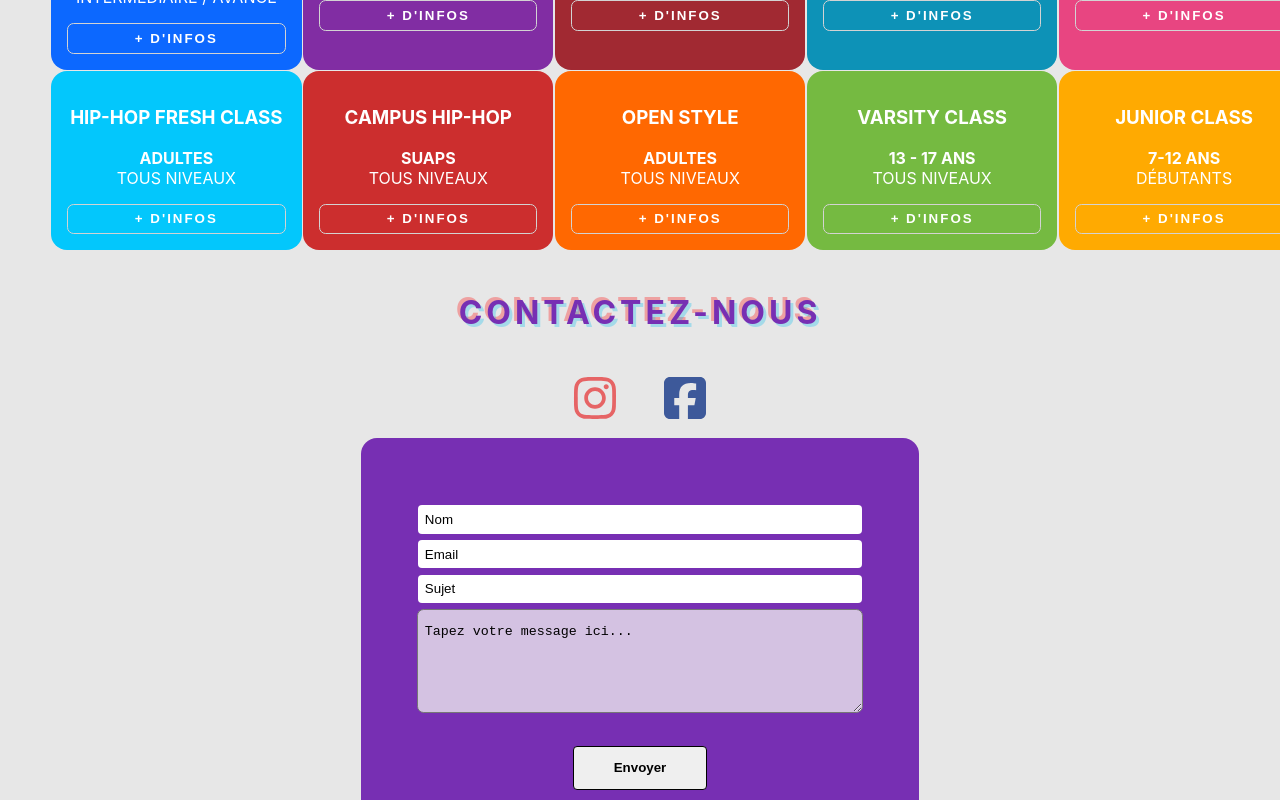
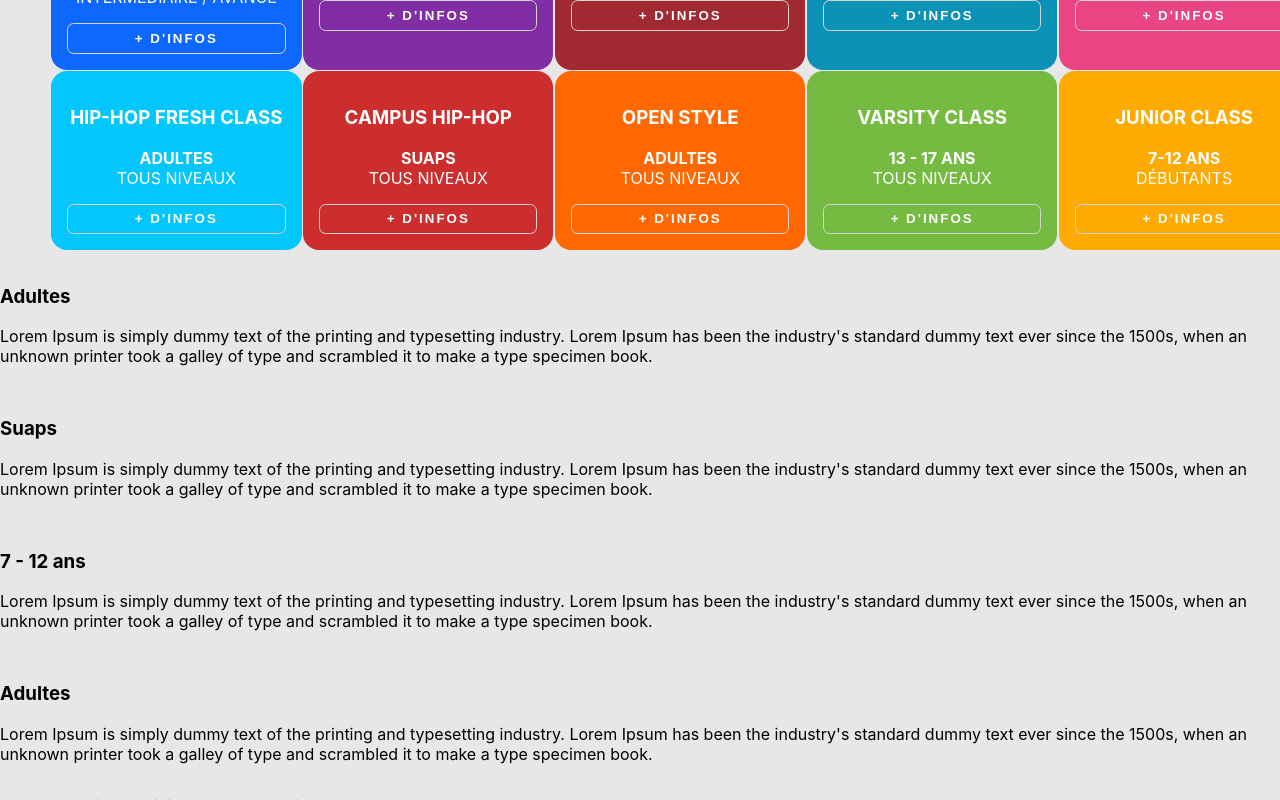
Before and after one commit to Ponifty/clone-misfitsacademy, a React (Create React App) app: page /cours in a window 1280 px wide. Shown: the part 1034-1834 px from the top of the page. Built offline with nearby package versions, Linux system fonts and the light colour scheme.

Commit message:
React Router

```diff
--- a/package.json
+++ b/package.json
@@ -13,6 +13,7 @@
     "@testing-library/user-event": "^13.5.0",
     "react": "^18.2.0",
     "react-dom": "^18.2.0",
+    "react-router-dom": "^6.4.3",
     "react-scripts": "5.0.1",
     "web-vitals": "^2.1.4"
   },
--- a/src/App.js
+++ b/src/App.js
@@ -1,18 +1,23 @@
 // import React from 'react';
 import Header from "./components/Header.jsx";
+import HomeLayout from "./components/HomeLayout.jsx";
 import ClassLayout from "./components/ClassLayout.jsx";
-import ContactForm from "./components/ContactForm.jsx";
+import InscriptionsLayout from "./components/InscriptionsLayout.jsx";
+import ContactLayout from "./components/ContactLayout.jsx";
 import Footer from "./components/Footer.jsx";
 import "./style.css";
+import { Routes, Route } from "react-router-dom";
 
 function App() {
   return (
     <>
       <Header />
-      <main className="container">
-        <ClassLayout />
-        <ContactForm />
-      </main>
+      <Routes>
+        <Route path="/" element={<HomeLayout />} />
+        <Route path="/cours" element={<ClassLayout />} />
+        <Route path="inscription" element={<InscriptionsLayout />} />
+        <Route path="/contact" element={<ContactLayout />} />
+      </Routes>
       <Footer />
     </>
   );
--- /dev/null
+++ b/src/components/ClassDescriptions.jsx
@@ -0,0 +1,42 @@
+export default function ClassDescriptions() {
+  return (
+    <>
+      <div>
+        <h3>Adultes</h3>
+        <p>
+          Lorem Ipsum is simply dummy text of the printing and typesetting
+          industry. Lorem Ipsum has been the industry's standard dummy text ever
+          since the 1500s, when an unknown printer took a galley of type and
+          scrambled it to make a type specimen book.{" "}
+        </p>
+      </div>
+      <div>
+        <h3>Suaps</h3>
+        <p>
+          Lorem Ipsum is simply dummy text of the printing and typesetting
+          industry. Lorem Ipsum has been the industry's standard dummy text ever
+          since the 1500s, when an unknown printer took a galley of type and
+          scrambled it to make a type specimen book.{" "}
+        </p>
+      </div>
+      <div>
+        <h3>7 - 12 ans</h3>
+        <p>
+          Lorem Ipsum is simply dummy text of the printing and typesetting
+          industry. Lorem Ipsum has been the industry's standard dummy text ever
+          since the 1500s, when an unknown printer took a galley of type and
+          scrambled it to make a type specimen book.{" "}
+        </p>
+      </div>
+      <div>
+        <h3>Adultes</h3>
+        <p>
+          Lorem Ipsum is simply dummy text of the printing and typesetting
+          industry. Lorem Ipsum has been the industry's standard dummy text ever
+          since the 1500s, when an unknown printer took a galley of type and
+          scrambled it to make a type specimen book.{" "}
+        </p>
+      </div>
+    </>
+  );
+}
--- a/src/components/ClassGrid.jsx
+++ b/src/components/ClassGrid.jsx
@@ -1,4 +1,4 @@
-// import React from "react";
+import React from "react";
 import ClassGridItem from "./ClassGridItem.jsx";
 
 export default function ClassGrid() {
--- a/src/components/ClassGridItem.jsx
+++ b/src/components/ClassGridItem.jsx
@@ -1,4 +1,5 @@
-// import React from "react";
+import React from "react";
+import { Link } from "react-router-dom";
 
 export default function ClassGridItem() {
   const infosClassesItems = [
@@ -63,6 +64,8 @@ export default function ClassGridItem() {
       level: "DÉBUTANTS",
     },
   ];
+  const [classLink, setClassLink] = React.useState(``);
+  const handleLink = () => {};
   const infosClassesItem = infosClassesItems.map((item, index) => (
     <div
       key={item.id}
@@ -71,7 +74,15 @@ export default function ClassGridItem() {
       <h3>{item.title}</h3>
       <p>{item.public}</p>
       <p>{item.level}</p>
-      <button>+ d'infos</button>
+      <button>
+        <Link
+          to={`/cours/${item.title.replaceAll(" ", "-")}`}
+          target=""
+          onClick={() => setClassLink(`${item.title.replaceAll(" ", "-")}`)}
+        >
+          + d'infos
+        </Link>
+      </button>
     </div>
   ));
   return <>{infosClassesItem}</>;
--- a/src/components/ClassLayout.jsx
+++ b/src/components/ClassLayout.jsx
@@ -1,10 +1,12 @@
 // import React from "react";
 import ClassCarousel from "./ClassCarousel.jsx";
 import ClassGrid from "./ClassGrid.jsx";
+import ClassDescriptions from "./ClassDescriptions.jsx";
 
 export default function ClassLayout() {
   return (
     <>
+      <main className="container">
         <div className="class-logo">
           <img
             src={"images/MisfitsAcademyLogoPurpleWhite.PNG"}
@@ -14,6 +16,8 @@ export default function ClassLayout() {
         <h1 className="class-title">Cours - Styles - Niveaux</h1>
         <ClassCarousel />
         <ClassGrid />
+        <ClassDescriptions />
+      </main>
     </>
   );
 }
--- a/src/components/ContactForm.jsx
+++ b/src/components/ContactLayout.jsx
@@ -16,7 +16,7 @@ function PairLabelInput({ name, type, htmlFor, value, onChange }) {
   );
 }
 
-export default function ContactForm() {
+export default function ContactLayout() {
   const handleSubmit = (event) => {
     event.preventDefault();
   };
@@ -49,6 +49,7 @@ export default function ContactForm() {
 
   return (
     <>
+      <main className="container">
         <h2 className="contact-title">Contactez-nous</h2>
         <ContactMedias />
         <form className="contact-form" onSubmit={handleSubmit}>
@@ -85,6 +86,7 @@ export default function ContactForm() {
           <div style={{ color: "red" }}>{error}</div>
           <input id="submit" type="submit" value="Envoyer" />
         </form>
+      </main>
     </>
   );
 }
--- /dev/null
+++ b/src/components/HomeLayout.jsx
@@ -0,0 +1,15 @@
+export default function HomeLayout() {
+  return (
+    <>
+      <main className="container">
+        <div className="class-logo">
+          <img
+            src={"images/MisfitsAcademyLogoPurpleWhite.PNG"}
+            alt="Logo Misfits Academy"
+          />
+        </div>
+        <h1 className="class-title">SAISON 2022 - 2023</h1>
+      </main>
+    </>
+  );
+}
--- /dev/null
+++ b/src/components/InscriptionsLayout.jsx
@@ -0,0 +1,14 @@
+export default function InscriptionsLayout() {
+  return (
+    <>
+      <main className="container">
+        <div className="class-logo">
+          <img
+            src={"images/MisfitsAcademyLogoWhiteBlack.PNG"}
+            alt="Logo Misfits Academy"
+          />
+        </div>
+      </main>
+    </>
+  );
+}
--- a/src/components/Navbar.jsx
+++ b/src/components/Navbar.jsx
@@ -1,25 +1,22 @@
 // import React from "react";
-
-const NavbarLink = ({ name, path = "#", className }) => (
-  <a href={path} className={className}>
-    {name}
-  </a>
-);
+import { Link } from "react-router-dom";
 
 export default function Navbar() {
   return (
     <ul className="navbar">
       <li>
-        <NavbarLink name={"Misfits Academy"}></NavbarLink>
+        <Link to="/">Misfits Academy</Link>
       </li>
       <li>
-        <NavbarLink name={"Cours"} className={"active"}></NavbarLink>
+        <Link to="/cours" className={"active"}>
+          Cours
+        </Link>
       </li>
       <li>
-        <NavbarLink name={"Inscription"}></NavbarLink>
+        <Link to="/inscription">Inscription</Link>
       </li>
       <li>
-        <NavbarLink name={"Contact"}></NavbarLink>
+        <Link to="/contact">Contact</Link>
       </li>
     </ul>
   );
--- a/src/style.css
+++ b/src/style.css
@@ -153,7 +153,6 @@ header {
 }
 
 .class-grid__item button {
-  color: #fff;
   font-weight: bold;
   text-transform: uppercase;
   letter-spacing: 2px;
@@ -163,6 +162,11 @@ header {
   padding: 0.5em 5em;
   white-space: nowrap;
   overflow: hidden;
+}
+
+.class-grid__item button a {
+  text-decoration: none;
+  color: #fff;
 }
 
 .class-grid__item1 {
```
Also changed, not shown: src/index.js (+9 -8 lines), 1 other file (tests, documents, lock files or other folders). Lines whose indentation alone changed are shown as unchanged.
